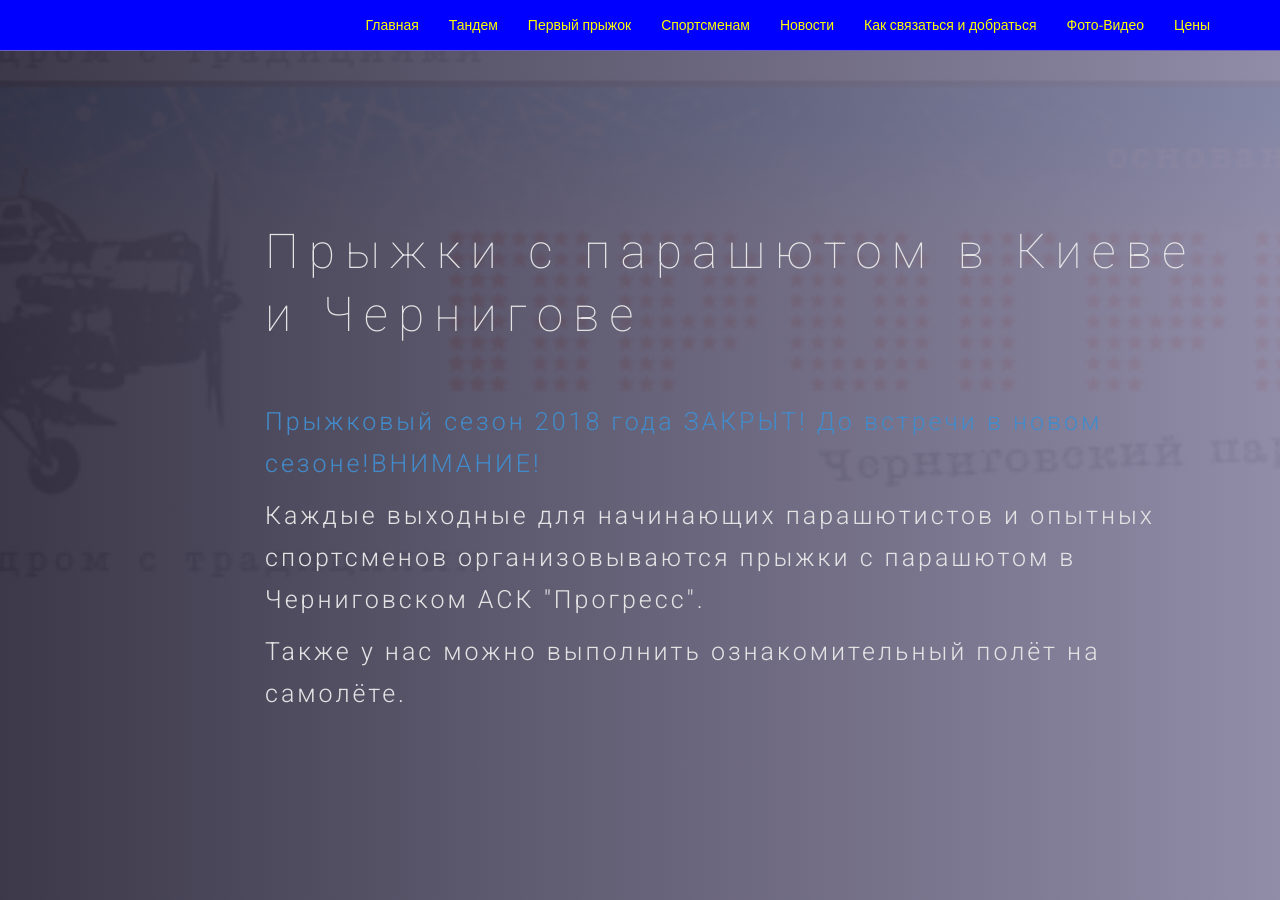
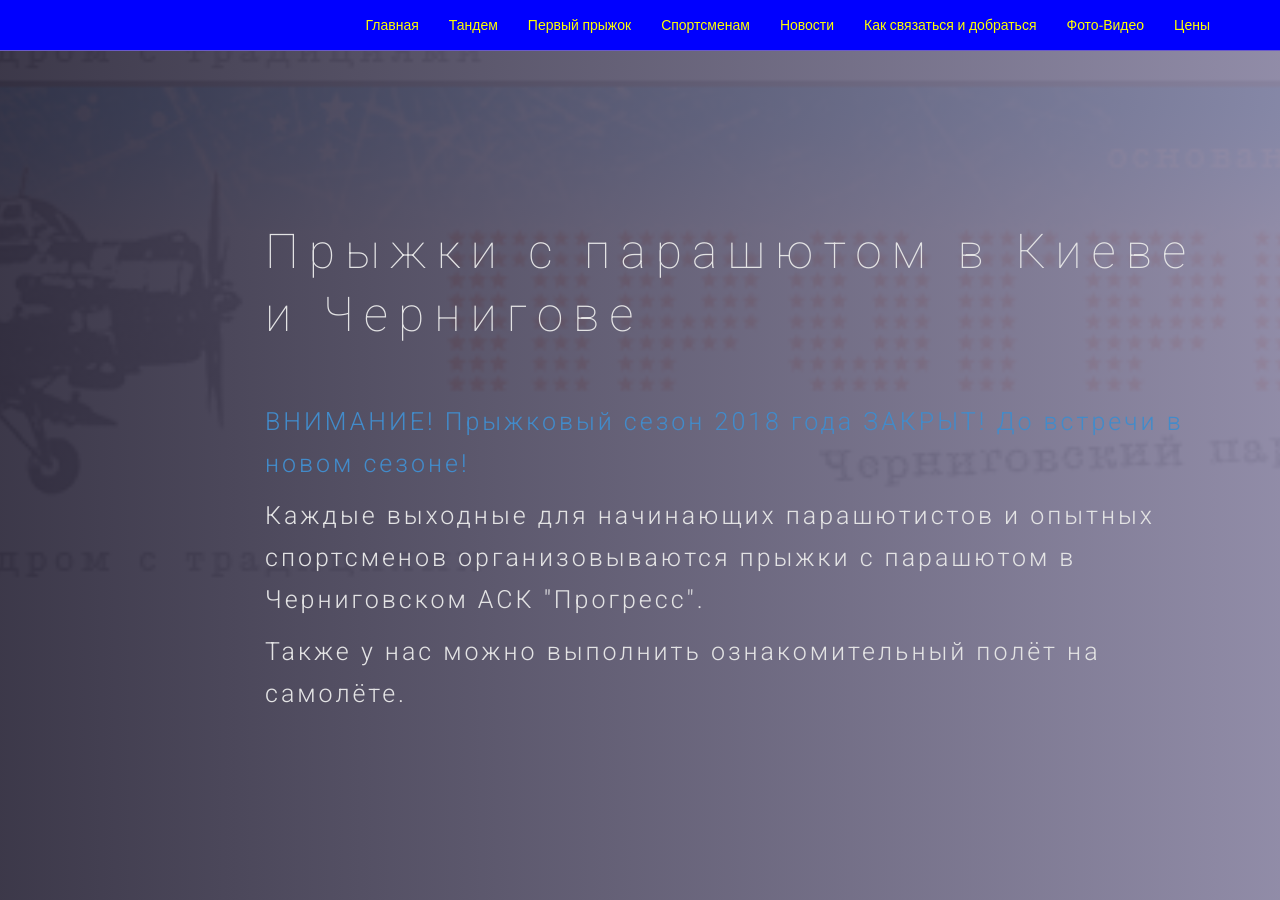
Before and after one commit to joej0e/progres.org.ua, a Jekyll site: the page built from index.html, in a window 1280 px wide and 900 px high. Built offline with Jekyll 4.4.1, drawn with Linux system fonts in a browser that asks for light colours; nearby versions of some CDN libraries; some web fonts are replaced.

Commit message:
Fixed season closing announce text

```diff
--- a/index.html
+++ b/index.html
@@ -11,7 +11,7 @@ permalink: /
       <div class="col-md-10 col-md-offset-2">
         <div class="block">
           <h1 class="animated fadeInUp">Прыжки с парашютом в Киеве и Чернигове</h1>
-          <p class="animated fadeInUp"><a href="{% post_url 2018-10-30-announce-nov-02 %}">Прыжковый сезон 2018 года ЗАКРЫТ! До встречи в новом сезоне!<span style="text-transform: uppercase">Внимание!</span></a></p>
+          <p class="animated fadeInUp"><a href="{% post_url 2018-10-30-announce-nov-02 %}"><span style="text-transform: uppercase">Внимание</span>! Прыжковый сезон 2018 года <span style="text-transform: uppercase">закрыт</span>! До встречи в новом сезоне!</a></p>
           <p class="animated fadeInUp">Каждые выходные для начинающих парашютистов и опытных спортсменов организовываются прыжки с парашютом в Черниговском АСК "Прогресс".</p>
           <p class="animated fadeInUp">Также у нас можно выполнить ознакомительный полёт на самолёте.</p>
         </div>
```
